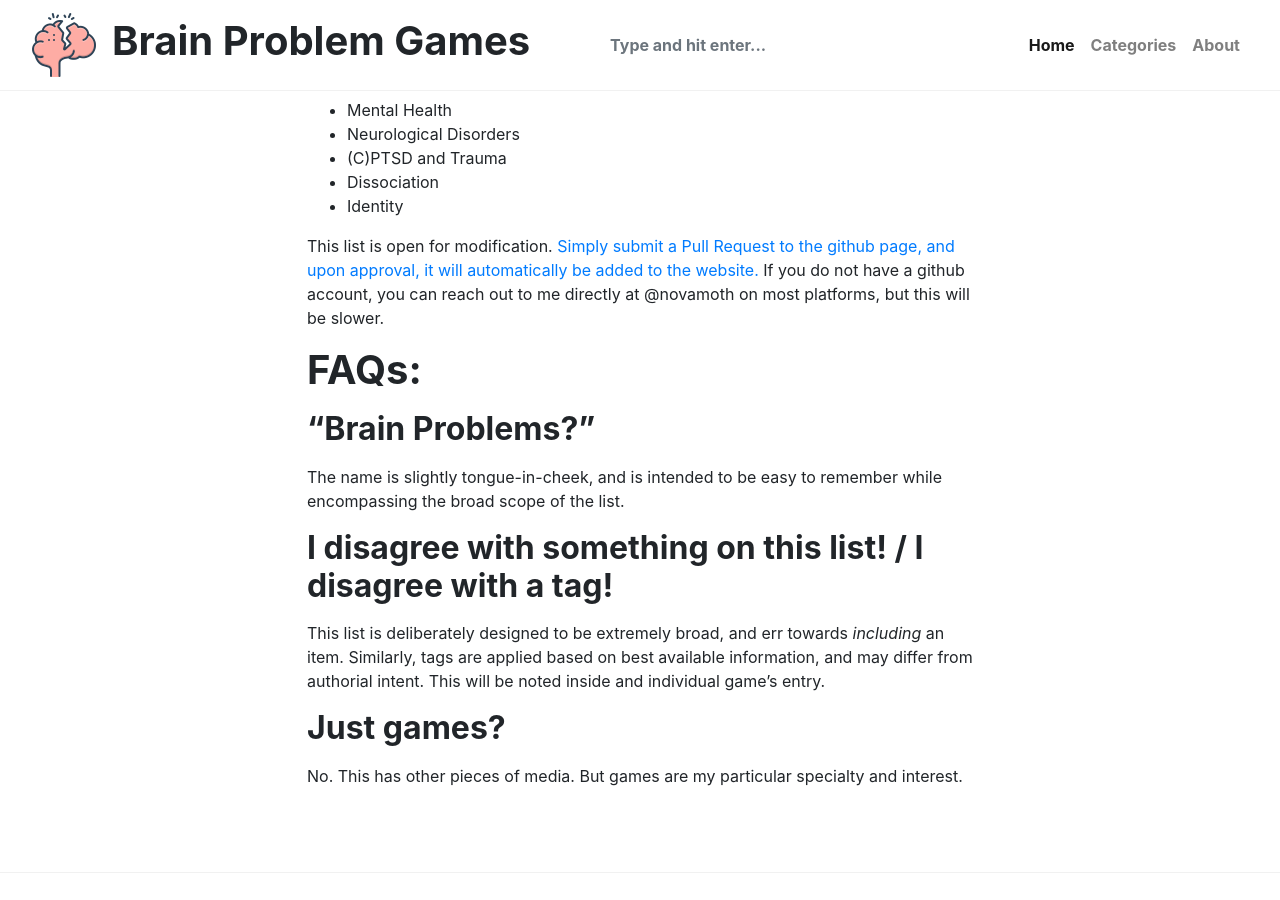
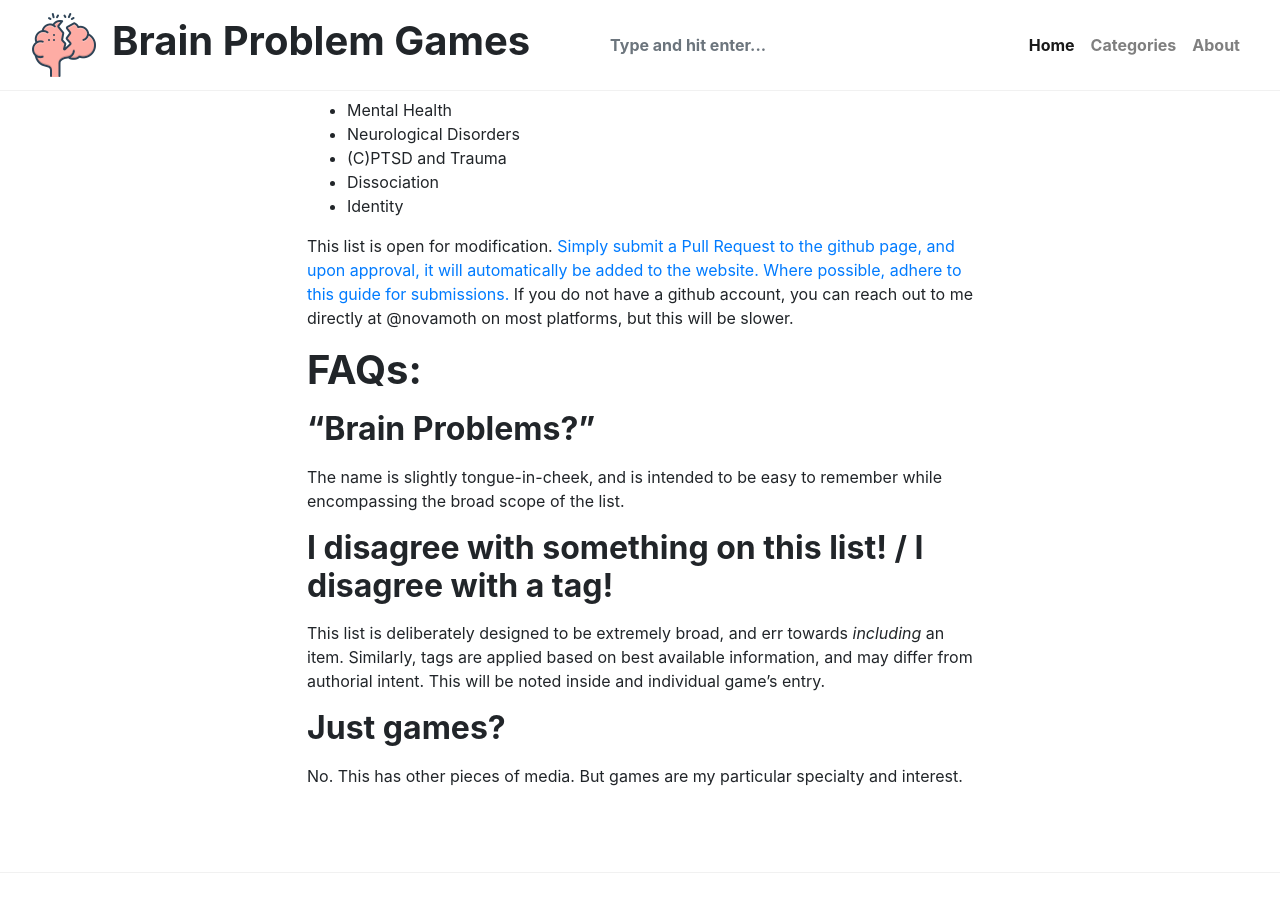
Before and after one commit to novamoth/brain-problem-games, a Jekyll site: the page built from _pages/about.md, in a window 1280 px wide and 900 px high, scrolled down 901 px. Built offline with Jekyll 4.4.1, drawn with Linux system fonts in a browser that asks for light colours; nearby versions of some CDN libraries; library files that are not in the unit come from our copies; comment, search, counter and statistics services are not loaded.

Commit message:
Example page

```diff
--- a/_pages/about.md
+++ b/_pages/about.md
@@ -12,7 +12,7 @@ Brain Problem Games is a curated list of pieces of media that feature themes of:
 - Dissociation
 - Identity
 
-This list is open for modification. <a href="https://github.com/novamoth/brain-problem-games">Simply submit a Pull Request to the github page, and upon approval, it will automatically be added to the website.</a> If you do not have a github account, you can reach out to me directly at @novamoth on most platforms, but this will be slower.
+This list is open for modification. <a href="https://github.com/novamoth/brain-problem-games">Simply submit a Pull Request to the github page, and upon approval, it will automatically be added to the website.</a> <a href="https://novamoth.github.io/brain-problem-games/example.html">Where possible, adhere to this guide for submissions.</a> If you do not have a github account, you can reach out to me directly at @novamoth on most platforms, but this will be slower.
 
 # FAQs:
 
```
